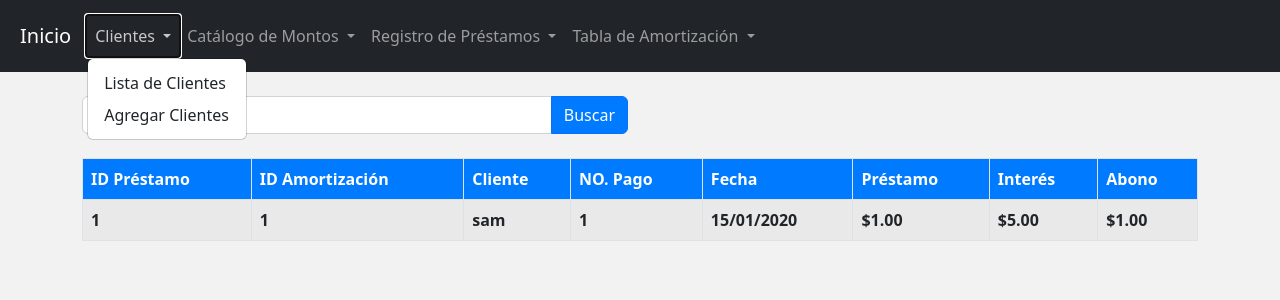
After one commit to Zureichenden/phpTest, a PHP site: page /view/amortizaciones/index.php in a window 1280 px wide, after a click on "Clientes". The commit adds this page. Shown: the top 300 px of the page. Run offline with PHP 8.4, Linux system fonts and the light colour scheme; data comes from the database, SQL or seed files in the repository; tables that the repository leaves empty hold one stand-in row (values such as "Sample post"); lists and menus that the app fills with data are empty.

Commit message:
Tabla amortizacion por nombre del cliente en otra vista

```diff
--- /dev/null
+++ b/controller/amortizacionController.php
@@ -0,0 +1,40 @@
+<?php
+
+
+    class amortizacionController{
+        private $model;
+        public function __construct()
+        {
+            require_once("c://xampp/htdocs/phpTest/model/amortizacionesModel.php");
+            $this->model = new AmortizacionesModel();
+        }
+
+        public function show($id){
+            return ($this->model->show($id) != false) ? $this->model->show($id) : header("Location:index.php");
+        }
+        public function index(){
+            return ($this->model->index()) ? $this->model->index() : false;
+        }
+
+        public function mostrarTablaAmortizacionCliente($cliente_id)
+        {
+            // Llama al modelo para obtener la tabla de amortización del cliente
+            return ($this->model->mostrarTablaAmortizacionCliente($cliente_id)) ? header("Location:amortizacion.php") : header("Location:show.php?id=".$cliente_id) ;
+
+        }
+
+        public function mostrarTablaAmortizacionByPrestamo($id)
+        {
+            // Llama al modelo para obtener la tabla de amortización del cliente
+            return ($this->model->mostrarTablaAmortizacionByPrestamo($id)) ?  $this->model->mostrarTablaAmortizacionByPrestamo($id) : [];
+
+        }
+
+        public function search($searchTerm) {
+            $results = $this->model->searchAmortizacionesByNombre($searchTerm);
+            return $results;
+        }
+
+    }
+
+?>
--- a/model/amortizacionesModel.php
+++ b/model/amortizacionesModel.php
@@ -8,6 +8,59 @@ class AmortizacionesModel
         require_once("c://xampp/htdocs/phpTest/config/db.php");
         $con = new db();
         $this->PDO = $con->conexion();
+    }
+
+    public function index()
+    {
+        $stament = $this->PDO->prepare("
+            SELECT
+                p.id AS prestamo_id,
+                c.nombre AS nombre_cliente,
+                c.id AS cliente_id,
+                cm.monto AS monto_prestamo,
+                cm.cantidad_plazos AS cantidad_plazos,
+                p.fecha_inicio,
+                p.interes,
+                a.id,
+                a.monto_pago,
+                a.fecha_pago,
+                a.interes_pago,
+                a.abono,
+                a.quincena
+            FROM prestamos p
+            INNER JOIN cliente c ON p.cliente_id = c.id
+            INNER JOIN catalogoMontos cm ON p.monto_id = cm.id
+            Inner JOIN amortizaciones a ON p.id = a.prestamo_id
+        ");
+        return ($stament->execute()) ? $stament->fetchAll() : false;
+    }
+
+
+    public function searchAmortizacionesByNombre($searchTerm) {
+        $stament = $this->PDO->prepare("
+            SELECT
+                c.id AS cliente_id,
+                c.nombre AS nombre_cliente,
+                cm.monto AS monto_prestamo,
+                cm.cantidad_plazos AS cantidad_plazos,
+                p.fecha_inicio,
+                p.interes,
+                p.id as prestamo_id,
+                a.id,
+                a.monto_pago,
+                a.fecha_pago,
+                a.interes_pago,
+                a.abono,
+                a.quincena
+            FROM prestamos p
+            INNER JOIN cliente c ON p.cliente_id = c.id
+            INNER JOIN catalogoMontos cm ON p.monto_id = cm.id
+            Inner JOIN amortizaciones a ON p.id = a.prestamo_id
+            WHERE c.nombre LIKE :searchTerm
+        ");
+        $searchTerm = '%' . $searchTerm . '%';
+        $stament->bindParam(":searchTerm", $searchTerm, PDO::PARAM_STR);
+        return ($stament->execute()) ? $stament->fetchAll() : false;
     }
 
     public function insertar($prestamo_id, $quincena, $fecha_pago, $capital_pendiente, $interes_pago, $monto_pago, $abono)
--- /dev/null
+++ b/view/amortizaciones/index.php
@@ -0,0 +1,88 @@
+<?php
+$pageTitle = "Listado de Préstamos";
+require_once("c://xampp/htdocs/phpTest/view/head/head.php");
+require_once("c://xampp/htdocs/phpTest/controller/amortizacionController.php");
+?>
+
+<!DOCTYPE html>
+<html lang="es">
+<head>
+    <meta charset="UTF-8">
+    <meta name="viewport" content="width=device-width, initial-scale=1.0">
+    <link rel="stylesheet" href="/phpTest/view/prestamos/css/index.css">
+</head>
+<body>
+<?php
+$obj = new amortizacionController();
+
+$searchTerm = isset($_GET['search']) ? $_GET['search'] : null;
+$rows = [];
+
+if ($searchTerm) {
+    $rows = $obj->search($searchTerm);
+} else {
+    $rows = $obj->index();
+}
+
+?>
+
+<div class="container">
+    <div class="row mt-4">
+        <div class="col-md-6">
+            <form action="index.php" method="GET">
+                <div class="input-group">
+                    <input type="text" name="search" class="form-control" placeholder="Buscar Cliente" value="<?php echo $searchTerm; ?>">
+                    <button type="submit" class="btn btn-primary">Buscar</button>
+                </div>
+            </form>
+        </div>
+
+    </div>
+
+    <div class="row mt-4">
+        <div class="col">
+            <table class="table table-striped table-bordered">
+                <thead>
+                    <tr>
+                    <th scope="col">ID Préstamo</th>
+                    <th scope="col">ID Amortización</th>
+                    <th scope="col">Cliente</th>
+                    <th scope="col">NO. Pago</th>
+                    <th scope="col">Fecha </th>
+                    <th scope="col">Préstamo</th>
+                    <th scope="col">Interés</th>
+                    <th scope="col">Abono</th>
+                    </tr>
+                </thead>
+                <tbody>
+                    <?php if ($rows): ?>
+                        <?php foreach ($rows as $row): ?>
+                            <tr>
+
+                            <th><?= $row['prestamo_id'] ?></th>
+                    <th><?= $row['id'] ?></th>
+                    <th><?= $row['nombre_cliente'] ?></th>
+
+                    <th><?= $row['quincena'] ?></th>
+                    <th><?= date("d/m/Y", strtotime($row['fecha_pago'])) ?></th>
+                    <th><?= '$' . number_format($row['monto_pago'], 2) ?></th>
+                    <th><?= '$' . number_format($row['interes'], 2) ?></th>
+                    <th><?= '$' . number_format($row['abono'], 2) ?></th>
+                            </tr>
+                        <?php endforeach; ?>
+                    <?php else: ?>
+                        <tr>
+                            <td colspan="5" class="no-records">No hay registros que coincidan con la búsqueda.</td>
+                        </tr>
+                    <?php endif; ?>
+                </tbody>
+            </table>
+        </div>
+    </div>
+</div>
+
+<?php
+require_once("c://xampp/htdocs/phpTest/view/head/footer.php");
+?>
+</body>
+</html>
--- a/view/head/head.php
+++ b/view/head/head.php
@@ -77,7 +77,7 @@
                             </a>
                             <ul class="dropdown-menu">
                                 <li>
-                                    <a class="dropdown-item" href="/phpTest/view/cliente/index.php">Ver Lista</a>
+                                    <a class="dropdown-item" href="/phpTest/view/amortizaciones/index.php">Ver Lista</a>
                                 </li>
                             </ul>
                         </li>
--- a/view/prestamos/index.php
+++ b/view/prestamos/index.php
@@ -64,12 +64,12 @@ if ($searchTerm) {
                                     <a href="show.php?id=<?= $row['prestamo_id'] ?>" class="btn btn-info btn-sm">
                                         <i class="fa fa-eye"></i> Ver Registro
                                     </a>
-                                    <a href="edit.php?id=<?= $row['prestamo_id'] ?>" class="btn btn-primary btn-sm">
+                                    <!-- <a href="edit.php?id=<?= $row['prestamo_id'] ?>" class="btn btn-primary btn-sm">
                                         <i class="fa fa-pencil"></i> Editar
                                     </a>
                                     <a href="delete.php?id=<?= $row['prestamo_id'] ?>" class="btn btn-danger btn-sm">
                                         <i class="fa fa-trash"></i> Eliminar
-                                    </a>
+                                    </a> -->
                                     <a href="amortizacion.php?id=<?= $row['prestamo_id'] ?>" class="btn btn-info btn-sm">
                                         <i class="fa fa-eye"></i> Ver Amortización
                                     </a>
```
Also changed, not shown: view/prestamos/amortizacion.php (+31 -7 lines), README.md.
